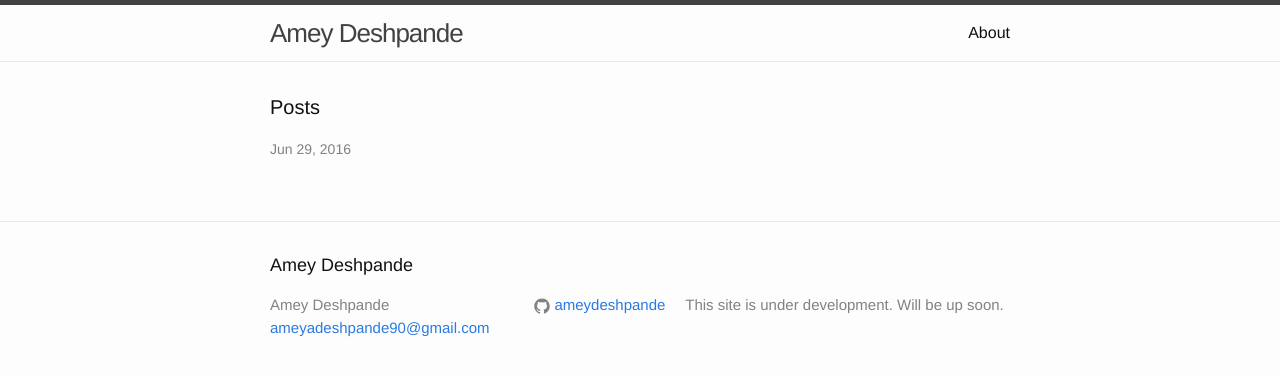
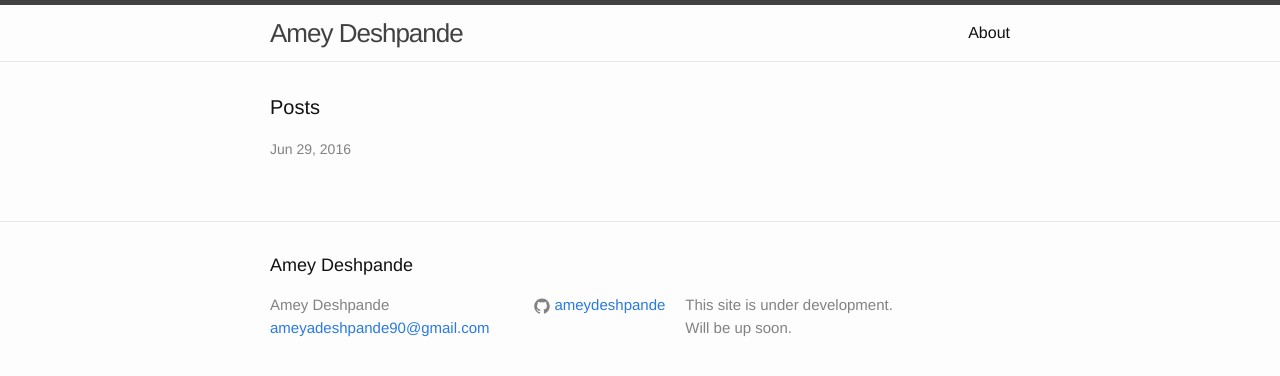
Before and after one commit to AmeyDeshpande/ameydeshpande.github.io, a Jekyll site: the page built from index.html, in a window 1280 px wide. Shown: the top 376 px of the page. Built offline with Jekyll 4.4.1, drawn with Linux system fonts in a browser that asks for light colours.

```diff
--- a/_config.yml
+++ b/_config.yml
@@ -9,7 +9,7 @@
 title: Amey Deshpande
 email: ameyadeshpande90@gmail.com
 description: > # this means to ignore newlines until "baseurl:"
-  This site is under development. Will be up soon.
+  This site is under development.</br> Will be up soon.
 baseurl: "" # the subpath of your site, e.g. /blog
 url: "http://amey-deshpande.com" # the base hostname & protocol for your site
 twitter_username:
```
